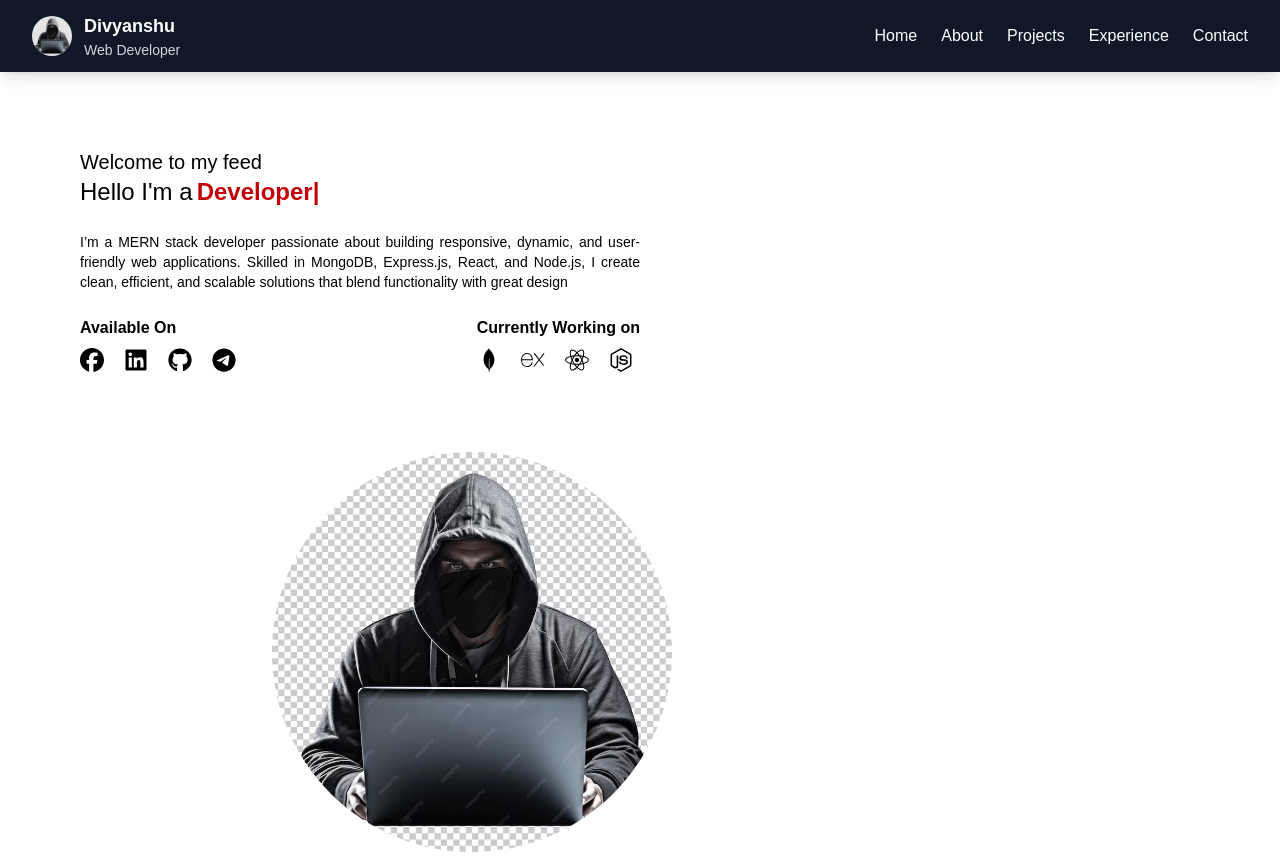
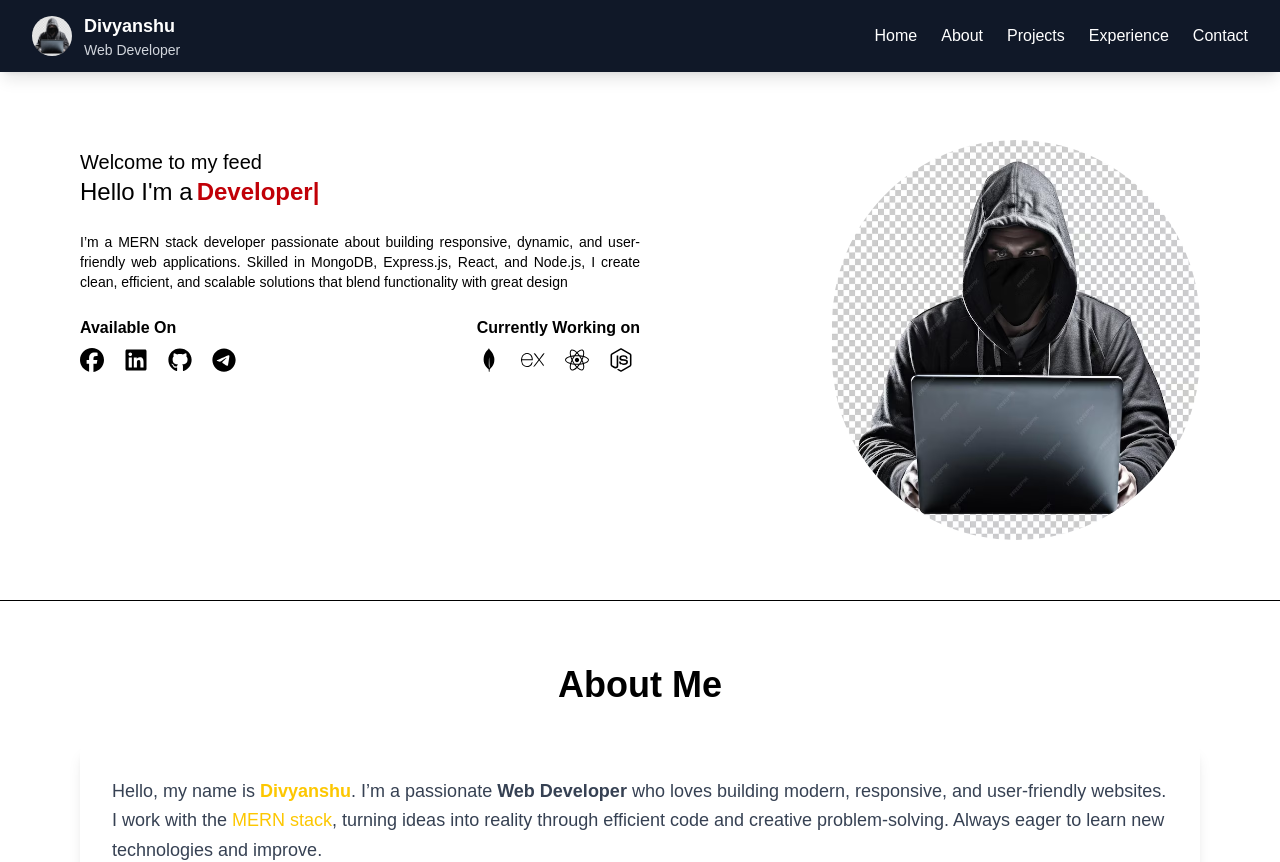
Before and after one commit to divyanshu-tec/Portfolio, a React (Vite) app: page / in a window 1280 px wide. Shown: the top 862 px of the page. Built offline with nearby package versions, Linux system fonts and the light colour scheme; a web font is replaced by a local one.

Commit message:
Hero.jsx

```diff
--- a/src/components/Hero.jsx
+++ b/src/components/Hero.jsx
@@ -13,7 +13,7 @@
   return (
     <>
       <div className="max-w-screen 2xl container mx-auto px-4 md:px-20 my-15" id="Hero">
-        <div className="flex flex-col md:row">
+        <div className="flex flex-col md:flex-row">
           <div className="md:w-1/2 mt-14 md:mt-22 order-2 md:order-1 ">
             <span className="text-xl">Welcome to my feed</span>
             <div className="flex space-x-1 text-2xl md:w-4xl">
```
